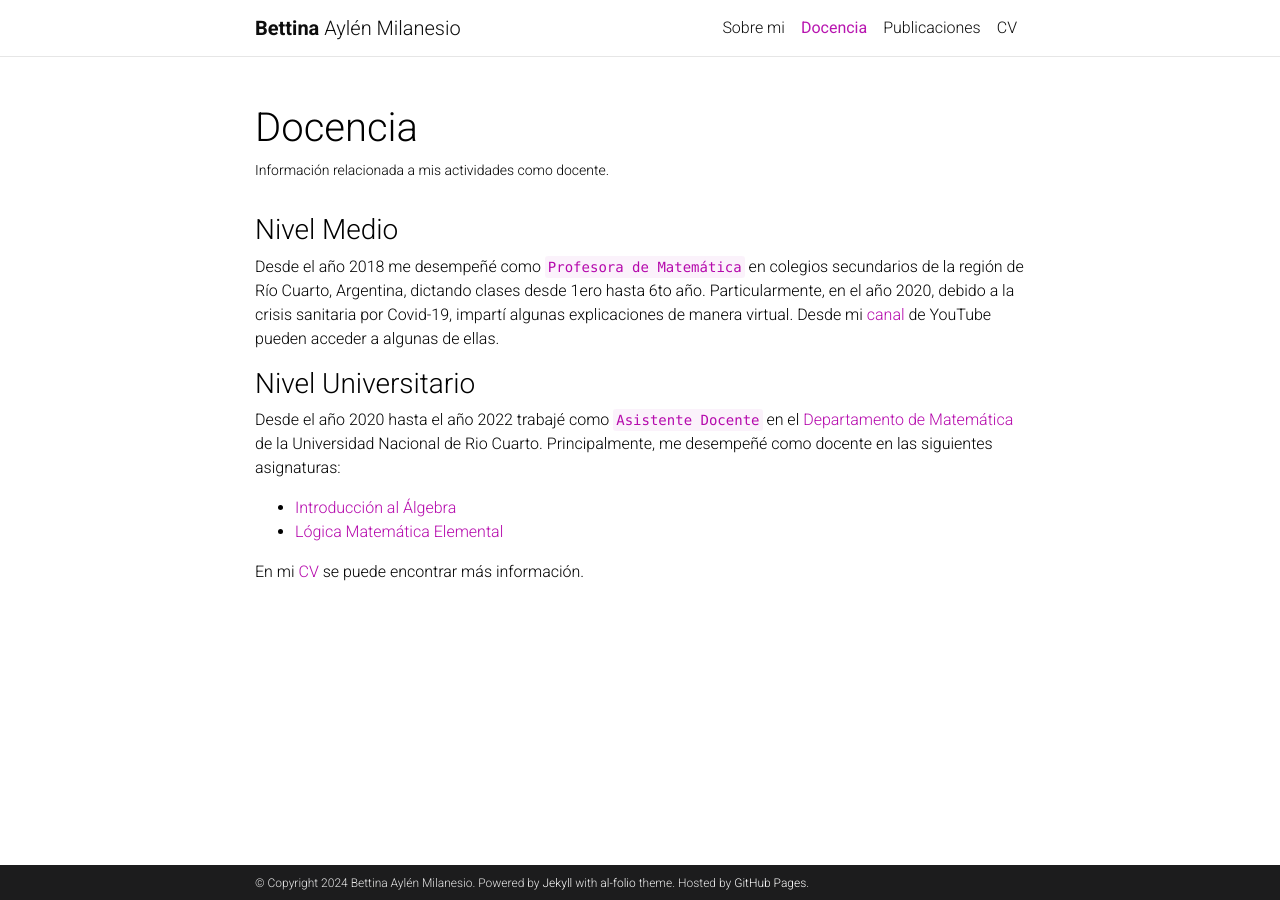
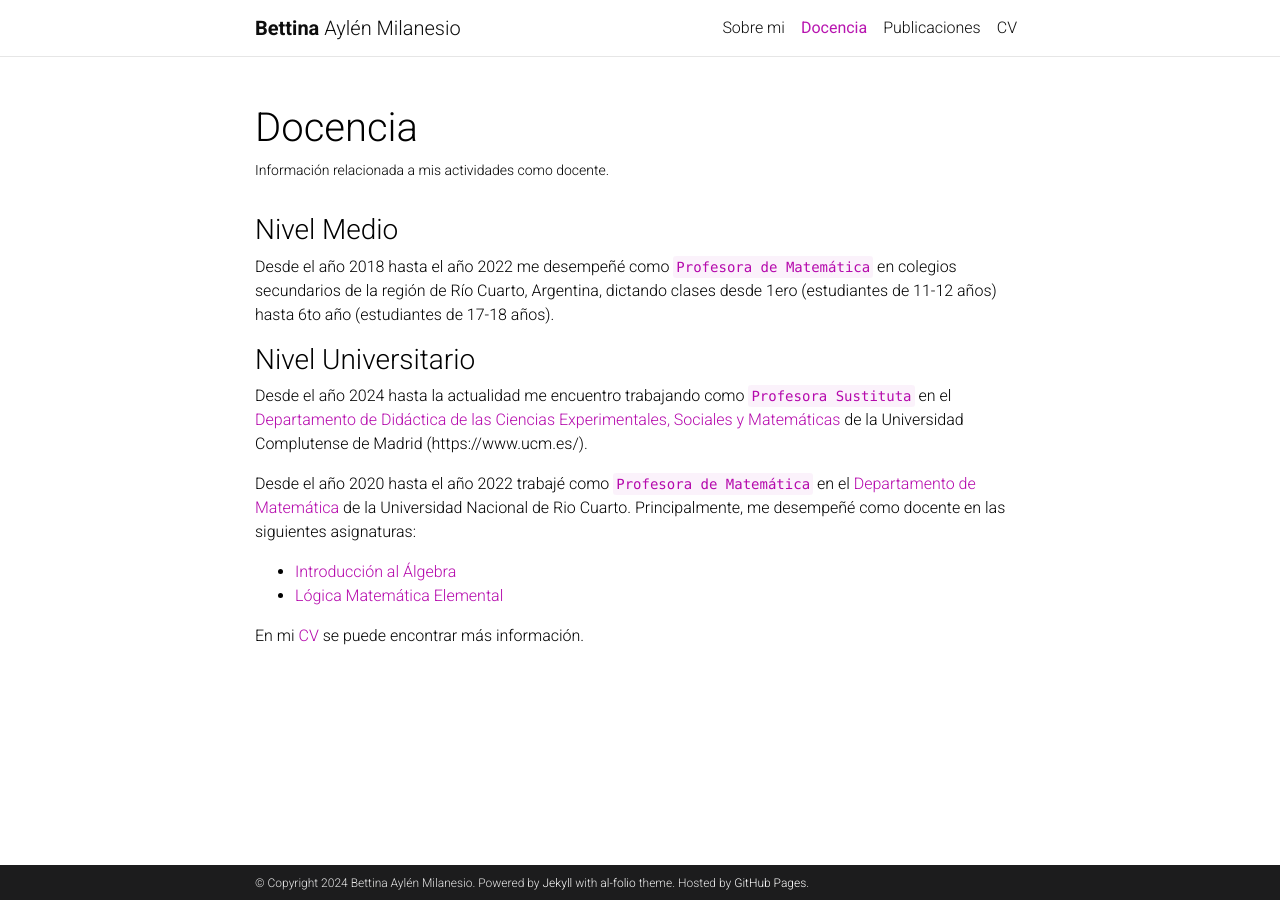
Before and after one commit to bmilanesio/bmilanesio.github.io, a Jekyll site: the page built from _pages/teaching.md, in a window 1280 px wide. Built offline with Jekyll 4.4.1, drawn with Linux system fonts in a browser that asks for light colours; full-size pictures stand in for the smaller copies a plugin makes; comment, search, counter and statistics services are not loaded; a style sheet for code colours, icons or effects is not loaded.

Commit message:
actualizacion cv

```diff
--- a/_pages/teaching.md
+++ b/_pages/teaching.md
@@ -9,12 +9,13 @@ nav_order: 1
 
 ### Nivel Medio
 
-Desde el año 2018 me desempeñé como `Profesora de Matemática` en colegios secundarios de la región de Río Cuarto, Argentina, dictando clases desde 1ero hasta 6to año.
-Particularmente, en el año 2020, debido a la crisis sanitaria por Covid-19, impartí algunas explicaciones de manera virtual. Desde mi [canal](https://www.youtube.com/channel/UCNGtxd7tVpHwkB8xwH5xz4w) de YouTube pueden acceder a algunas de ellas.
+Desde el año 2018 hasta el año 2022 me desempeñé como `Profesora de Matemática` en colegios secundarios de la región de Río Cuarto, Argentina, dictando clases desde 1ero (estudiantes de 11-12 años) hasta 6to año (estudiantes de 17-18 años).
 
 ### Nivel Universitario
 
-Desde el año 2020 hasta el año 2022 trabajé como `Asistente Docente` en el [Departamento de Matemática](http://mat.exa.unrc.edu.ar/) de la Universidad Nacional de Rio Cuarto. Principalmente, me desempeñé como docente en las siguientes asignaturas:
+Desde el año 2024 hasta la actualidad me encuentro trabajando como `Profesora Sustituta` en el [Departamento de Didáctica de las Ciencias Experimentales, Sociales y Matemáticas](https://www.ucm.es/departamento-de-didactica-de-las-ciencias-experimentales,-ciencias-sociales-y-matematicas) de la Universidad Complutense de Madrid (https://www.ucm.es/).
+
+Desde el año 2020 hasta el año 2022 trabajé como `Profesora de Matemática` en el [Departamento de Matemática](http://mat.exa.unrc.edu.ar/) de la Universidad Nacional de Rio Cuarto. Principalmente, me desempeñé como docente en las siguientes asignaturas:
   - [Introducción al Álgebra](https://sisinfo.unrc.edu.ar/repositorio/sial/programas/facu2/2_2021_1946_2115710.pdf)
   - [Lógica Matemática Elemental](https://sisinfo.unrc.edu.ar/repositorio/sial/programas/facu2/2_2018_1934_1115710.pdf)
 
```
Also changed, not shown: _pages/about.md (+1 -1 lines), _pages/presentations.md (+5 -0 lines).
